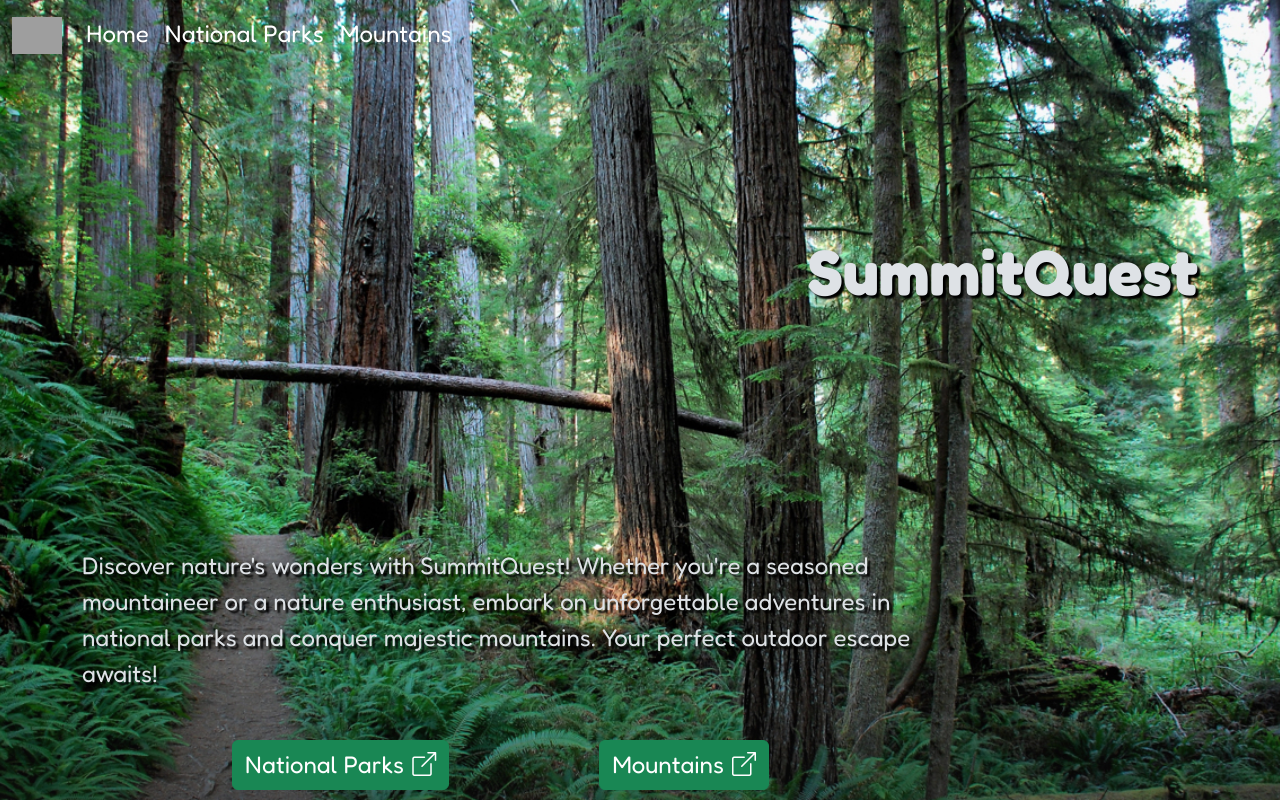
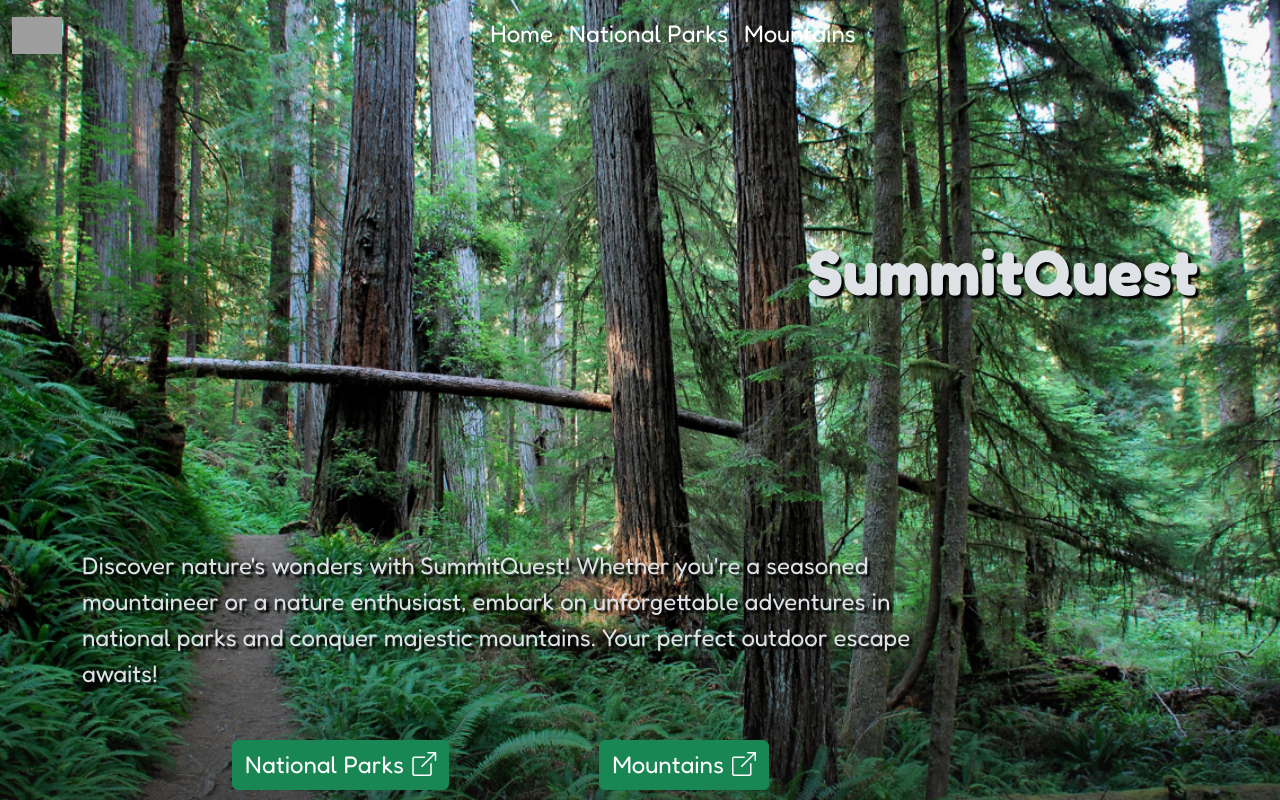
Before and after one commit to icortes/enjoy-the-outdoors, a Next.js app: page / in a window 1280 px wide. Shown: the top 800 px of the page. Built offline with nearby package versions, Linux system fonts and the light colour scheme; grey boxes are pictures that could not be loaded.

Commit message:
Update NavBar.tsx

```diff
--- a/src/app/NavBar.tsx
+++ b/src/app/NavBar.tsx
@@ -34,7 +34,7 @@ export default function NavBar() {
 
   function Navlinks({ textColor }: { textColor: string }) {
     return (
-      <div className='navbar-nav'>
+      <div className='navbar-nav d-flex justify-content-center w-100'>
         <Link
           className={
             navbar ? 'nav-link fs-4 text-success-emphasis' : `nav-link fs-4 ${textColor}`
```
